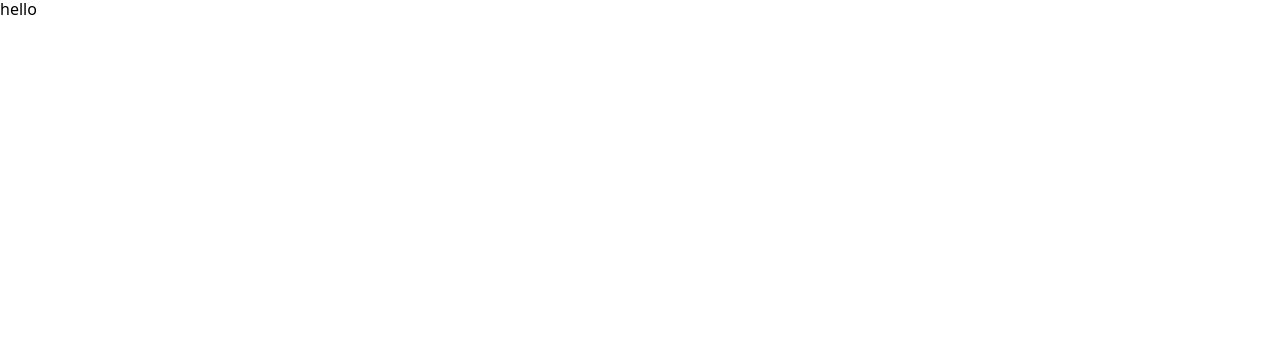
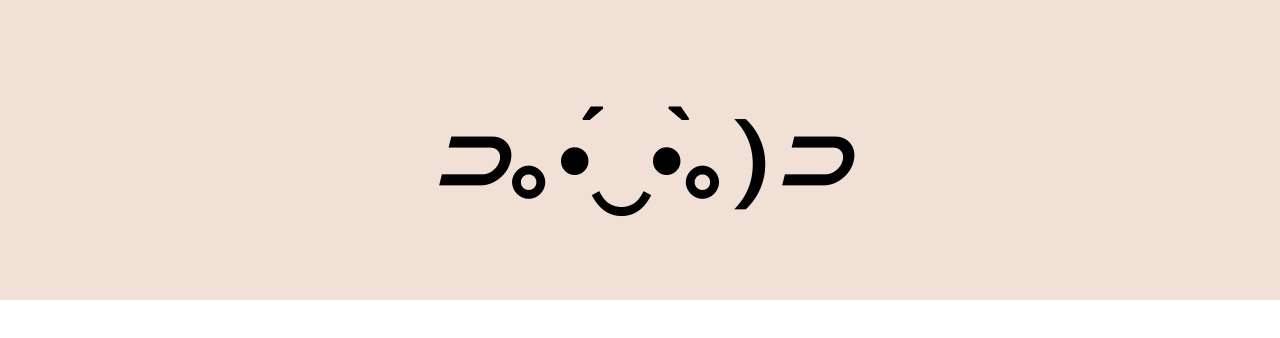
Before and after one commit to Kafkae/react-profile, a React app: page / in a window 1280 px wide. Shown: the top 338 px of the page. Built offline with nearby package versions, Linux system fonts and the light colour scheme; the HTML template or start-up script is replaced by a standard one.

Commit message:
Сделал лого

```diff
--- a/package.json
+++ b/package.json
@@ -12,6 +12,7 @@
     "@babel/core": "^7.2.2",
     "@babel/preset-env": "^7.3.1",
     "@babel/preset-react": "^7.0.0",
+    "animejs": "^3.0.1",
     "autoprefixer": "^9.4.7",
     "babel-eslint": "^10.0.1",
     "babel-loader": "^8.0.5",
@@ -39,6 +40,8 @@
     "postcss-preset-env": "^6.5.0",
     "react": "^16.7.0",
     "react-dom": "^16.7.0",
+    "react-flip-toolkit": "^6.5.5",
+    "react-spring": "^7.2.10",
     "styled-components": "^4.1.3",
     "url-loader": "^1.1.2",
     "webpack": "^4.29.0",
--- a/src/App.jsx
+++ b/src/App.jsx
@@ -1,9 +1,10 @@
 import React, { Fragment } from 'react';
-import GlobalStyle from './components/styles/GlobalStyle';
+import GlobalStyle from './components/GlobalStyle';
+import Header from './components/header/Header';
 
 const App = () => (
   <Fragment>
-    <div>hello</div>
+    <Header />
     <GlobalStyle />
   </Fragment>
 );
--- /dev/null
+++ b/src/components/header/Header.jsx
@@ -0,0 +1,15 @@
+import React from 'react';
+import styled from 'styled-components';
+import Logo from './Logo';
+
+const Wrapper = styled.header`
+  font-family: 'M PLUS 1p', sans-serif;
+`;
+
+const Header = () => (
+  <Wrapper>
+    <Logo />
+  </Wrapper>
+);
+
+export default Header;
--- /dev/null
+++ b/src/components/header/Logo.jsx
@@ -0,0 +1,66 @@
+/* eslint-disable react/jsx-one-expression-per-line */
+import React from 'react';
+import styled, { keyframes } from 'styled-components';
+
+const DanceHands = keyframes`
+  0%, 80%, 95%, 100% {
+    transform: translateX(0);
+  }
+  90%, 97% {
+    transform: translateX(20px);
+  }
+`;
+
+const DanceEye = keyframes`
+  0%, 80%, 95%, 100% {
+    transform: translateY(0);
+  }
+  90%, 97% {
+    transform: translateY(-3px);
+  }
+`;
+
+const Wrapper = styled.div`
+  padding-top: 15px;
+  padding-left: 15;
+  display: flex;
+  justify-content: center;
+  align-items: center;
+  font-weight: bold;
+  font-size: 6em;
+  height: 300px;
+  background-color: #f1e0d6;
+  @media (max-width: 479px) {
+    height: 235px;
+    font-size: 5em;
+  }
+  @media (max-width: 368px) {
+    height: 60px;
+    font-size: 2em;
+    align-items: flex-start;
+  }
+`;
+
+const Hand = styled.i`
+  animation: ${DanceHands} 5s;
+  animation-fill-mode: backwards;
+  animation-iteration-count: infinite;
+  animation-timing-function: ease-in-out;
+  display: inline-block;
+`;
+
+const Eye = styled.i`
+  animation: ${DanceEye} 5s;
+  animation-fill-mode: backwards;
+  animation-iteration-count: infinite;
+  animation-timing-function: ease-in-out;
+  display: inline-block;
+`;
+
+const Logo = () => (
+  <Wrapper>
+    <Hand>⊃</Hand>｡<Eye>•́</Eye>‿<Eye>•̀ </Eye>｡)<Hand>⊃</Hand>
+  </Wrapper>
+);
+
+export default Logo;
```
Also changed, not shown: src/components/GlobalStyle.jsx (renamed from src/components/styles/GlobalStyle.jsx), 1 other file (tests, documents, lock files or other folders).
